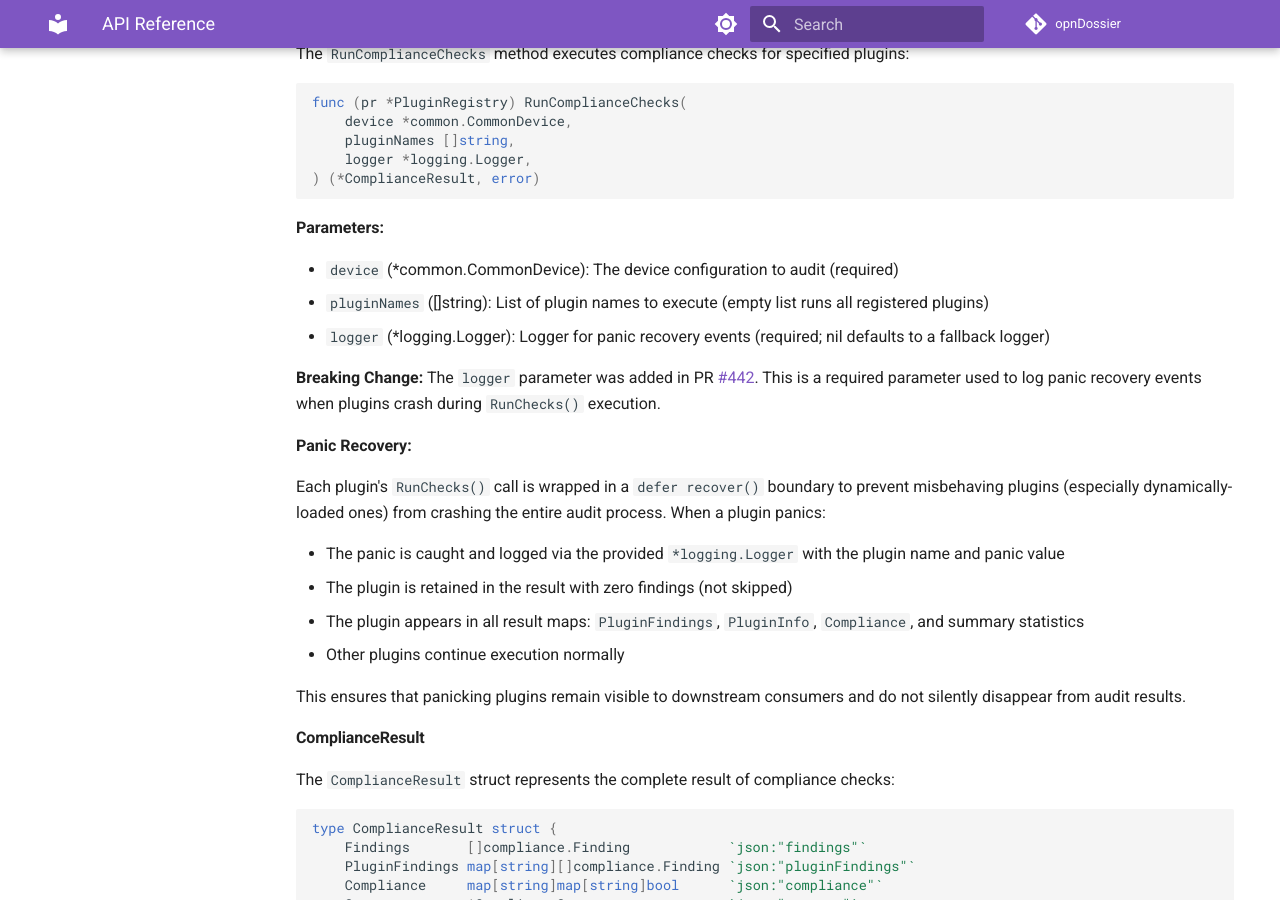
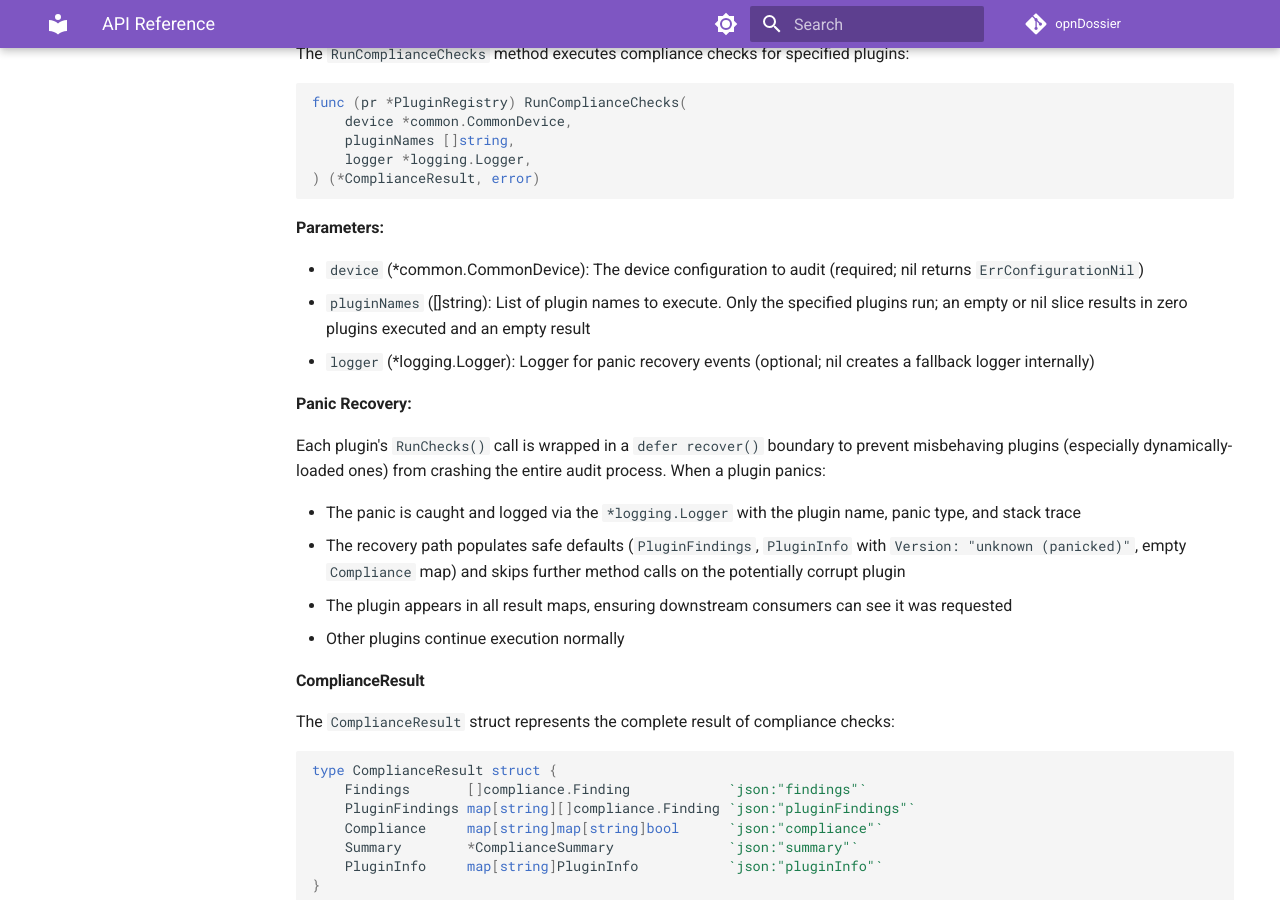
Before and after one commit to EvilBit-Labs/opnDossier, an MkDocs documentation site: the page built from docs/dev-guide/api.md, in a window 1280 px wide and 900 px high, scrolled down 11771 px. Built offline with MkDocs 1.6.1 and Material for MkDocs 9.7.7, drawn with Linux system fonts in a browser that asks for light colours; comment, search, counter and statistics services are not loaded; the version menu is left out.

Commit message:
feat: enhance panic recovery in RunChecks to improve plugin visibility and logging
Signed-off-by: UncleSp1d3r <unclesp1d3r@evilbitlabs.io>

```diff
--- a/docs/dev-guide/api.md
+++ b/docs/dev-guide/api.md
@@ -543,22 +543,18 @@ func (pr *PluginRegistry) RunComplianceChecks(
 
 **Parameters:**
 
-- `device` (\*common.CommonDevice): The device configuration to audit (required)
-- `pluginNames` ([]string): List of plugin names to execute (empty list runs all registered plugins)
-- `logger` (\*logging.Logger): Logger for panic recovery events (required; nil defaults to a fallback logger)
-
-**Breaking Change:** The `logger` parameter was added in PR #442. This is a required parameter used to log panic recovery events when plugins crash during `RunChecks()` execution.
+- `device` (\*common.CommonDevice): The device configuration to audit (required; nil returns `ErrConfigurationNil`)
+- `pluginNames` ([]string): List of plugin names to execute. Only the specified plugins run; an empty or nil slice results in zero plugins executed and an empty result
+- `logger` (\*logging.Logger): Logger for panic recovery events (optional; nil creates a fallback logger internally)
 
 **Panic Recovery:**
 
 Each plugin's `RunChecks()` call is wrapped in a `defer recover()` boundary to prevent misbehaving plugins (especially dynamically-loaded ones) from crashing the entire audit process. When a plugin panics:
 
-- The panic is caught and logged via the provided `*logging.Logger` with the plugin name and panic value
-- The plugin is retained in the result with zero findings (not skipped)
-- The plugin appears in all result maps: `PluginFindings`, `PluginInfo`, `Compliance`, and summary statistics
+- The panic is caught and logged via the `*logging.Logger` with the plugin name, panic type, and stack trace
+- The recovery path populates safe defaults (`PluginFindings`, `PluginInfo` with `Version: "unknown (panicked)"`, empty `Compliance` map) and skips further method calls on the potentially corrupt plugin
+- The plugin appears in all result maps, ensuring downstream consumers can see it was requested
 - Other plugins continue execution normally
-
-This ensures that panicking plugins remain visible to downstream consumers and do not silently disappear from audit results.
 
 #### ComplianceResult
 
```
